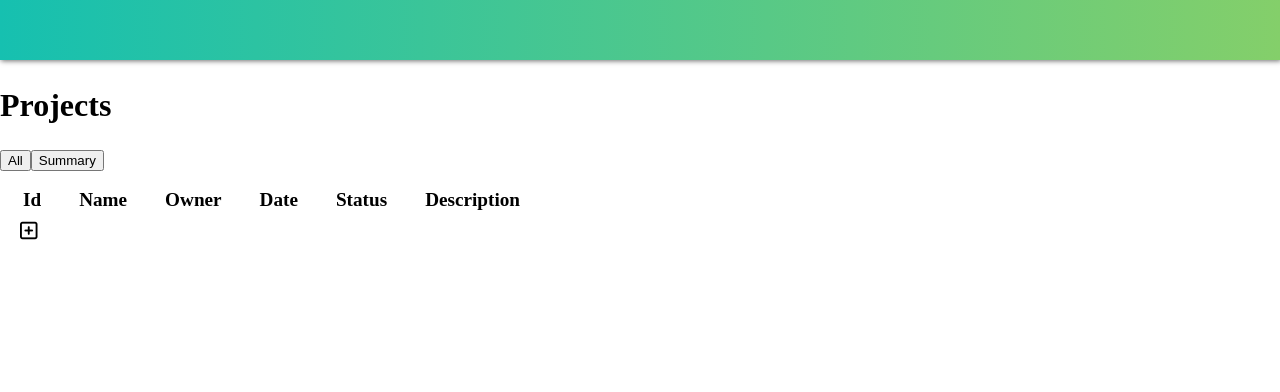
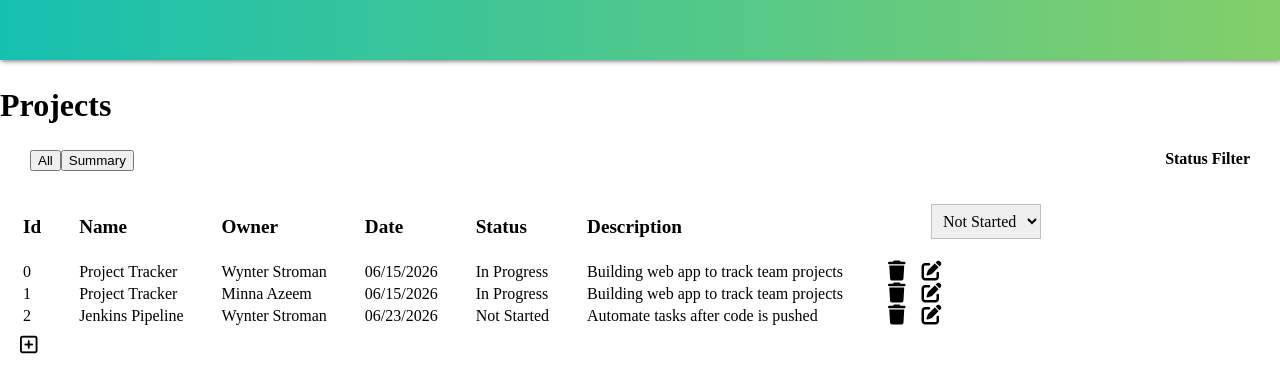
Before and after one commit to WynterS04/ProjectTracker, a Vue app: page / in a window 1280 px wide. Shown: the top 392 px of the page. Built offline with nearby package versions, Linux system fonts and the light colour scheme.

Commit message:
adding status filter code

```diff
--- a/src/assets/main.css
+++ b/src/assets/main.css
@@ -9,11 +9,6 @@ tr {
 th, td {
     padding-right: 35px;
 }
-
-select {
-    align-items:end;
-}
-
 .color-circle {
     width: 15px;
     height: 15px;
--- a/src/components/ProjectForm.vue
+++ b/src/components/ProjectForm.vue
@@ -16,11 +16,11 @@ const add = reactive({
     description: ''
 })
 
-let id: number = 0
+let id: number = 2
 
 const onSubmit = () => {
     const newProject: Project = {
-        id: id++,
+        id: ++id,
         project: add.projectName,
         owner: add.owner,
         date: add.date,
--- a/src/components/ProjectList.vue
+++ b/src/components/ProjectList.vue
@@ -1,6 +1,5 @@
 <script setup lang="ts">
 import { ref } from 'vue'
-import { reactive } from 'vue'
 import { useProjectStore } from '@/stores/ProjectStore'
 import type { Project } from '@/stores/ProjectStore'
 import type { ProjectStatus } from '@/stores/ProjectStore'
@@ -10,6 +9,13 @@ const store = useProjectStore()
 
 const headers = ['Id', 'Name', 'Owner', 'Date', 'Status', 'Description']
 
+const arrayToDisplay = ref<Project[]>(store.projects)
+
+const status = ref<ProjectStatus>('Not Started')
+
+function getStatusArray(status: ProjectStatus) {
+    arrayToDisplay.value = store.filterByStatus(status)
+}
 
 /* Delete Modal */
 const showDeleteModal = ref(false)
@@ -36,7 +42,7 @@ function openAddModal() {
 
 function closeAddModal() {
     showAddModal.value = false
-} //listener for project-submitted
+}
 
 </script>
 
@@ -46,10 +52,22 @@ function closeAddModal() {
             <thead>
                 <tr>
                     <th v-for=" header in headers" :key="header">{{ header }}</th>
+
+                    <!-- Filtering by Status -->
+                    <th>
+                        <select class="status-filter" v-model="status" @change="getStatusArray(status)">
+                                <option value ="Not Started">Not Started</option>
+                                <option value = "In Progress">In-Progress</option>
+                                <option value = "Complete">Complete</option>
+                        </select>
+                    </th>
                 </tr>
             </thead>
             <tbody>
-                <tr v-for="(row, index) in store.projects" :key="index">
+                <p v-if="arrayToDisplay.length === 0">
+                        No projects listed with this status.
+                </p>
+                <tr v-else v-for="(row, index) in arrayToDisplay" :key="index">
                     <td>{{ row.id }}</td>
                     <td>{{ row.project }}</td>
                     <td>{{ row.owner }}</td>
@@ -73,7 +91,6 @@ function closeAddModal() {
 
                     <!--edit project-->
                     <i class="fa-solid fa-pen-to-square fa-lg" id="edit"></i>
-
                 </tr>
             </tbody>
         </table>
@@ -102,6 +119,9 @@ table {
 }
 th {
     font-size: larger;
+}
+.status-filter {
+    border-radius: 0px;
 }
 #trash, #edit {
     margin: 0px 8px 0px;
--- a/src/components/StatusFiltering.vue
+++ /dev/null
@@ -1,12 +0,0 @@
-<script setup>
-import { ref } from 'vue'
-
-</script>
-
-<template>
-    <select class="status-filter">
-    <option value ="not-started">Not Started</option>
-    <option value = "in-progress">In-Progress</option>
-    <option value = "completed">Completed</option>
-  </select>
-</template>
--- a/src/stores/ProjectStore.ts
+++ b/src/stores/ProjectStore.ts
@@ -15,12 +15,16 @@ description: string
 
 export const useProjectStore = defineStore('project', {
     state: () => ({
-        projects: [] as Project[]
+        projects: [
+            {id: 0, project: 'Project Tracker', owner: 'Wynter Stroman', status: 'In Progress', date: '06/15/2026', description: 'Building web app to track team projects'},
+            {id: 1, project: 'Project Tracker', owner: 'Minna Azeem', status: 'In Progress', date: '06/15/2026', description: 'Building web app to track team projects'},
+            {id: 2, project: 'Jenkins Pipeline', owner: 'Wynter Stroman', status: 'Not Started', date: '06/23/2026', description: 'Automate tasks after code is pushed'}
+        ] as Project[]
     }),
     getters: {
         filterByStatus(state) {
-             return (status: String)  => {
-                state.projects.filter(project => project.status === status) //returns array of projects only with the given status
+             return (status: ProjectStatus)  => {
+                return state.projects.filter(project => project.status === status) //returns array of projects only with the given status
             }
         },
         summmarizeProjects(state) {
--- a/src/views/HomeView.vue
+++ b/src/views/HomeView.vue
@@ -15,11 +15,32 @@ const viewType = ref('all')
 
   <h2 style="font-size: xx-large;">Projects</h2>
 
-  <button @click="viewType = 'all'">All</button>
-  <button @click="viewType = 'summary'">Summary</button>
+  <div class="top-bar">
+    <div class="project-view">
+        <button @click="viewType = 'all'">All</button>
+        <button @click="viewType = 'summary'">Summary</button>
+    </div>
+    <div class="status-filter">
+        <h4 style="margin: 0px 0px 8px; text-align: end;">Status Filter</h4>
+    </div>
+  </div>
 
   <ProjectList v-if="viewType === 'all'"></ProjectList>
 
   <DisplaySummary v-if="viewType === 'summary'"></DisplaySummary>
 
 </template>
+
+<style>
+.top-bar {
+    display: flex;
+    flex-direction: row;
+    justify-content: space-between;
+    padding: 0px 30px 0px;
+}
+.status-filter {
+    display: flex;
+    flex-direction: column;
+    position: relative;
+}
+</style>
```
